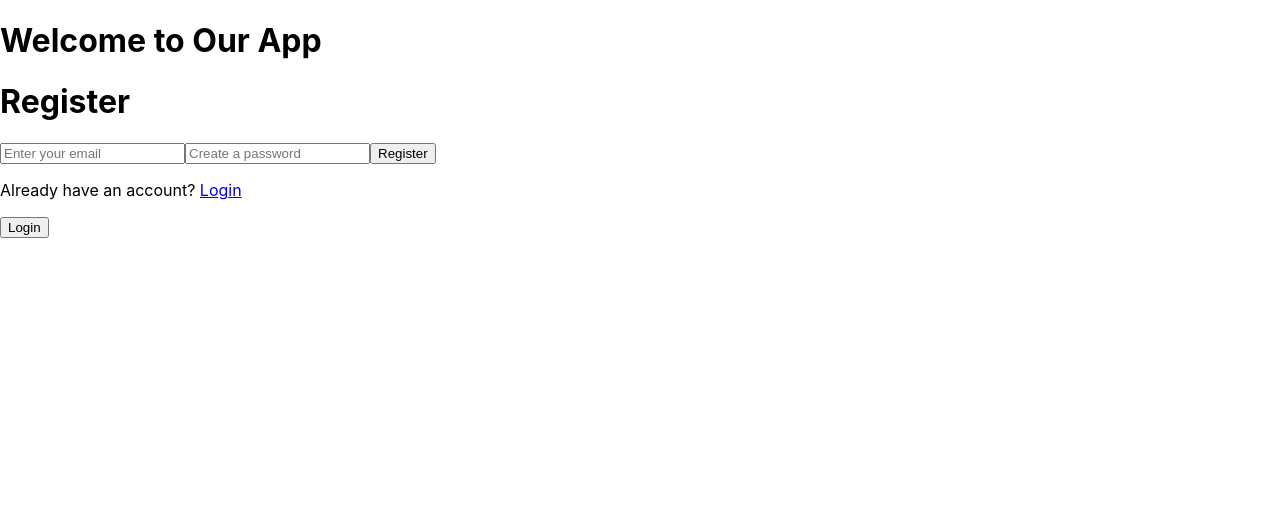
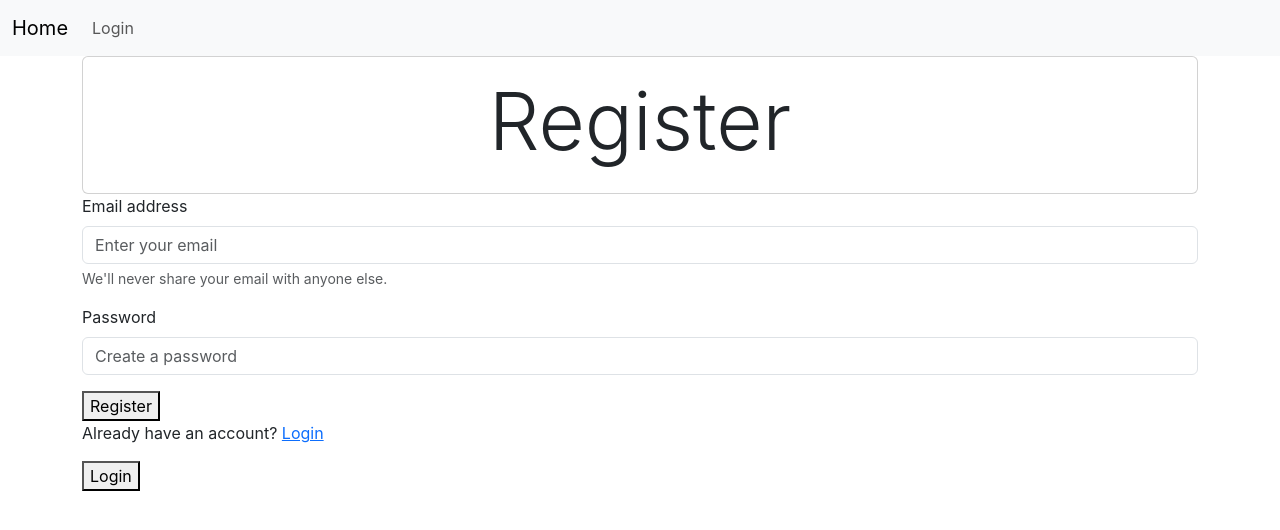
Before and after one commit to YanivGabay/note-sharing-app, a React (Create React App) app: page /register in a window 1280 px wide. Shown: the top 530 px of the page. Built offline with nearby package versions, Linux system fonts and the light colour scheme; no server answers.

Commit message:
adding bootstrap into the program

```diff
--- a/public/index.html
+++ b/public/index.html
@@ -25,6 +25,7 @@
       Learn how to configure a non-root public URL by running `npm run build`.
     -->
     <title>React App</title>
+    <link href="https://cdn.jsdelivr.net/npm/bootstrap@5.3.3/dist/css/bootstrap.min.css" rel="stylesheet" integrity="sha384-QWTKZyjpPEjISv5WaRU9OFeRpok6YctnYmDr5pNlyT2bRjXh0JMhjY6hW+ALEwIH" crossorigin="anonymous">
   </head>
   <body>
     <noscript>You need to enable JavaScript to run this app.</noscript>
@@ -39,5 +40,6 @@
       To begin the development, run `npm start` or `yarn start`.
       To create a production bundle, use `npm run build` or `yarn build`.
     -->
+    <script src="https://cdn.jsdelivr.net/npm/bootstrap@5.3.3/dist/js/bootstrap.bundle.min.js"></script>
   </body>
 </html>
--- a/src/App.css
+++ /dev/null
@@ -1,38 +0,0 @@
-.App {
-  text-align: center;
-}
-
-.App-logo {
-  height: 40vmin;
-  pointer-events: none;
-}
-
-@media (prefers-reduced-motion: no-preference) {
-  .App-logo {
-    animation: App-logo-spin infinite 20s linear;
-  }
-}
-
-.App-header {
-  background-color: #282c34;
-  min-height: 100vh;
-  display: flex;
-  flex-direction: column;
-  align-items: center;
-  justify-content: center;
-  font-size: calc(10px + 2vmin);
-  color: white;
-}
-
-.App-link {
-  color: #61dafb;
-}
-
-@keyframes App-logo-spin {
-  from {
-    transform: rotate(0deg);
-  }
-  to {
-    transform: rotate(360deg);
-  }
-}
--- a/src/components/Header.js
+++ b/src/components/Header.js
@@ -1,13 +1,16 @@
 import React from 'react';
-import { useAuth } from '../AuthContext';
+
 import { getAuth, signOut } from 'firebase/auth';
 import { useNavigate } from 'react-router-dom';
+import { Link } from 'react-router-dom';
+
 
 const Header = () => {
 
     const navigate = useNavigate();
     const auth = getAuth();
     const user = auth.currentUser;
+    const isUserLoggedIn = user !== null;
 
     const handleLogout = async () => {
 
@@ -19,13 +22,26 @@ const Header = () => {
         }
     };
 
+
     return (
-        <header>
-            <h1>Welcome to Our App</h1>
-            {user && (
-                <button onClick={handleLogout}>Logout</button>
-            )}
-        </header>
+        <nav class="navbar navbar-expand-lg bg-body-tertiary">
+            <div class="container-fluid">
+
+                <a class="navbar-brand" href="/">Home</a>
+                <div class="collapse navbar-collapse" id="navbarSupportedContent">
+
+                    <ul class="navbar-nav me-auto mb-2 mb-lg-0">
+
+                        <li class="nav-item">
+                           {isUserLoggedIn ? <Link class="nav-link" to="login" onClick={handleLogout}>Logout</Link> : <Link class="nav-link" to="login">Login</Link>}
+                        </li>
+
+
+                    </ul>
+
+                </div>
+            </div>
+        </nav>
     );
 };
 
--- /dev/null
+++ b/src/components/PageHeader.js
@@ -0,0 +1,18 @@
+import React from 'react'
+
+
+
+export const PageHeader = ({pageHeader}) => {
+  return (
+  <div class="card">
+        <div class="card-body">
+            <h1 class="display-1 text-center">{pageHeader}</h1>
+        </div>
+
+
+
+    </div>
+  )
+}
+
+export default PageHeader
--- a/src/pages/Login.js
+++ b/src/pages/Login.js
@@ -2,6 +2,7 @@ import React, { useState } from 'react';
 
 import { useNavigate } from 'react-router-dom';
 import { getAuth, signInWithEmailAndPassword } from "firebase/auth";
+import PageHeader from '../components/PageHeader';
 
 const Login = () => {
   const [email, setEmail] = useState('');
@@ -24,13 +25,33 @@ const Login = () => {
   };
 
   return (
+    <div
+      class="container-md"
+    >
+
     <div>
-      <h1>Login</h1>
+      <PageHeader pageHeader="Login" />
       <form onSubmit={handleLogin}>
-        <input type="email" value={email} onChange={(e) => setEmail(e.target.value)} placeholder="Email" />
-        <input type="password" value={password} onChange={(e) => setPassword(e.target.value)} placeholder="Password" />
-        <button type="submit">Login</button>
+
+        <div class="mb-3">
+        <label for="exampleInputEmail1" class="form-label text-left">Email address</label>
+        <input type="email" class="form-control" value={email} onChange={(e) => setEmail(e.target.value)} placeholder="example@jmail.com" />
+        <div id="emailHelp" class="form-text">We'll never share your email with anyone else.</div>
+        </div>
+
+        <div class="mb-3">
+        <label for="exampleInputPassword1" class="form-label text-left">Password</label>
+        <input type="password" class="form-control" value={password} onChange={(e) => setPassword(e.target.value)} placeholder="Password" />
+        </div>
+
+        <div class="mb-3">
+        <button type="submit" class="btn btn-primary">Login</button>
+        </div>
+
       </form>
+    </div>
+
+
     </div>
   );
 };
--- a/src/pages/Register.js
+++ b/src/pages/Register.js
@@ -2,6 +2,9 @@ import React, { useState } from 'react';
 
 import { useNavigate } from 'react-router-dom';
 import { getAuth, createUserWithEmailAndPassword } from "firebase/auth";
+import { Link } from 'react-router-dom';
+import PageHeader from '../components/PageHeader';
+
 const Register = () => {
   const [email, setEmail] = useState('');
   const [password, setPassword] = useState('');
@@ -23,13 +26,32 @@ const Register = () => {
   };
 
   return (
-    <div>
-      <h1>Register</h1>
+    <div class="container-md" >
+
+
+      <PageHeader pageHeader="Register" />
+
+
       <form onSubmit={handleRegister}>
-        <input type="email" value={email} onChange={(e) => setEmail(e.target.value)} placeholder="Enter your email" />
-        <input type="password" value={password} onChange={(e) => setPassword(e.target.value)} placeholder="Create a password" />
+
+       <div class="mb-3">
+        <label for="exampleInputEmail1" class="form-label text-left">Email address</label>
+        <input type="email" class="form-control" value={email} onChange={(e) => setEmail(e.target.value)} placeholder="Enter your email" />
+        <div id="emailHelp" class="form-text">We'll never share your email with anyone else.</div>
+        </div>
+
+        <div class="mb-3">
+        <label for="exampleInputPassword1" class="form-label text-left">Password</label>
+        <input type="password" class="form-control" value={password} onChange={(e) => setPassword(e.target.value)} placeholder="Create a password" />
+        </div>
+
+
         <button type="submit">Register</button>
+
+
       </form>
+
+
       <div>
         <p>Already have an account? <a href="/login">Login</a></p>
         <button onClick={() => navigate('/login')}>Login</button>
```
Also changed, not shown: image-9.png (added), 1 other file (tests, documents, lock files or other folders).
